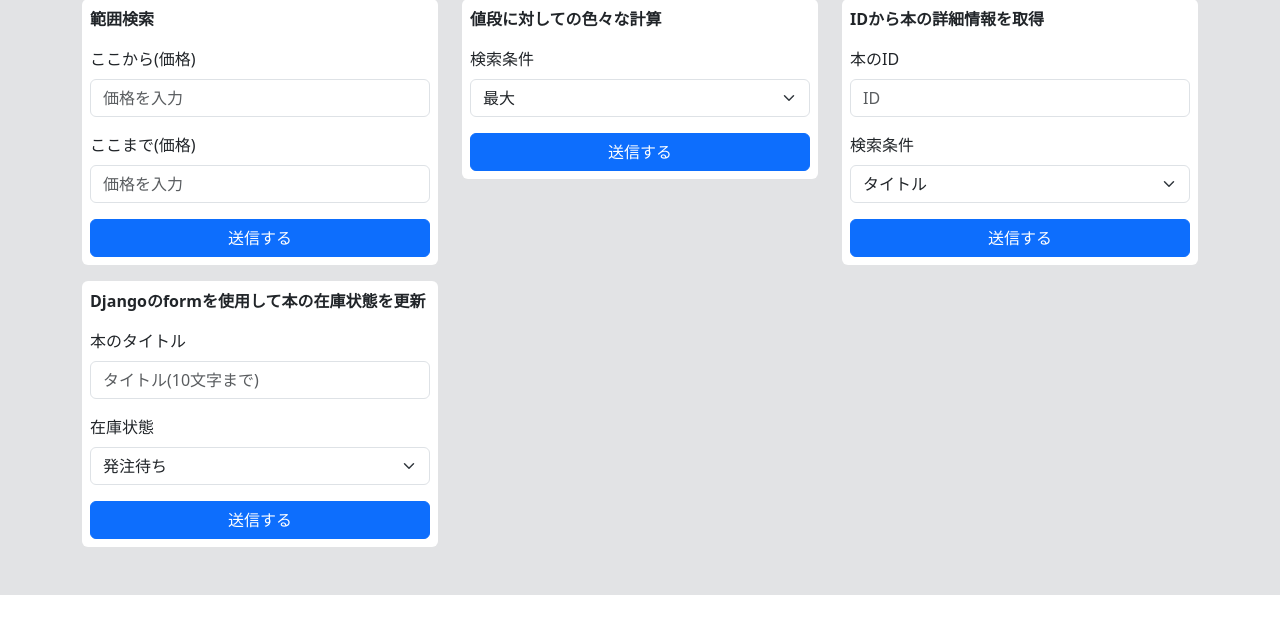
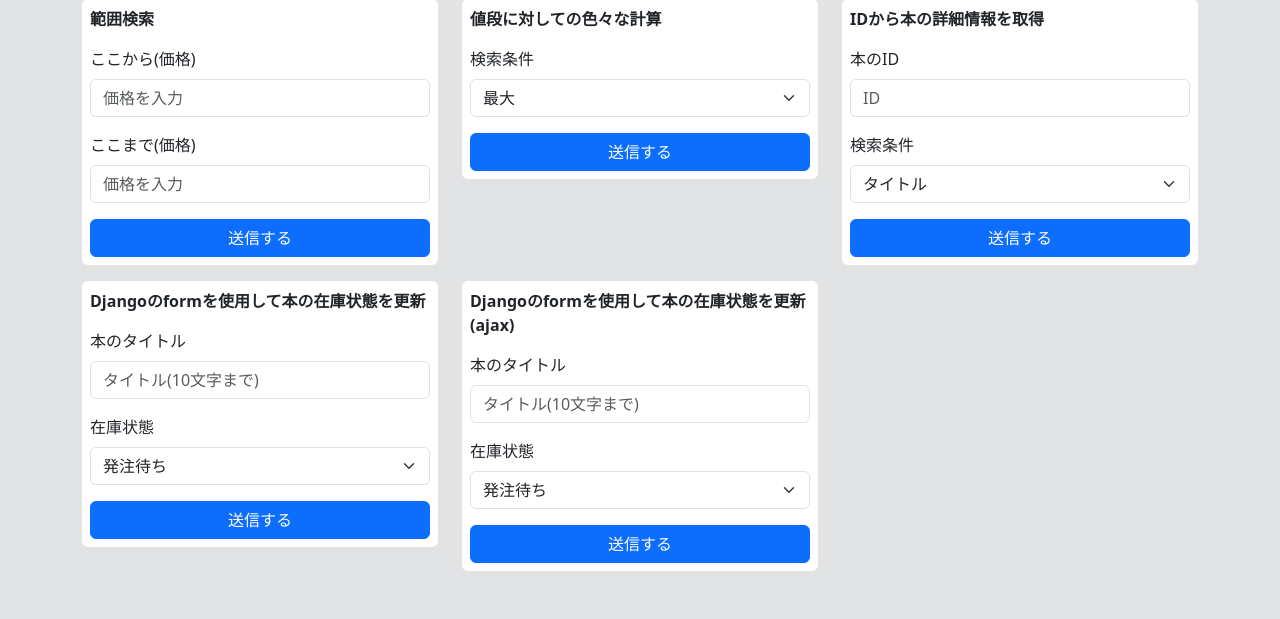
Before and after one commit to tsujiyuto-288/django, a Django app: page / in a window 1280 px wide. Shown: the part 1352-1971 px from the top of the page. Before the commit the page ends 1947 px from the top, so only its background shows below. Run offline with Django 4.2, Linux system fonts and the light colour scheme.

Commit message:
formについて少し追加

```diff
--- a/practice/accounts/views.py
+++ b/practice/accounts/views.py
@@ -350,3 +350,38 @@ def django_form_register(request):
     else:
         print("3")
         return redirect("test_open")
+
+
+def django_form_register_ajax(request):
+    if request.method == "POST":
+        title_form = TestForm(request.POST)
+        status_form = TestSelect(request.POST)
+
+        if title_form.is_valid() and status_form.is_valid():
+            valid_title = title_form.cleaned_data["book_title"]
+            valid_status = status_form.cleaned_data["book_status"]
+
+            print(valid_title)
+            print(valid_status)
+
+            book = Book.objects.filter(title=valid_title)
+
+            if book:
+                book.update(status=valid_status)
+                return JsonResponse(
+                    {
+                        "status": "success",
+                        "message": f"{valid_title}の状態を{valid_status}に更新しました",
+                    }
+                )
+            else:
+                return JsonResponse(
+                    {"status": "error", "message": f"{valid_title}は存在しません"}
+                )
+        else:
+            return JsonResponse(
+                {"status": "error", "message": "タイトルか在庫状態が空欄です"}
+            )
+
+    else:
+        return JsonResponse({"status": "error", "message": "無効なリクエストです"})
--- a/practice/practice/urls.py
+++ b/practice/practice/urls.py
@@ -66,4 +66,9 @@ urlpatterns = [
         accounts_views.django_form_register,
         name="django_form_register",
     ),
+    path(
+        "django/form/register/ajax/",
+        accounts_views.django_form_register_ajax,
+        name="django_form_register_ajax",
+    ),
 ]
--- a/practice/templates/test.html
+++ b/practice/templates/test.html
@@ -403,6 +403,21 @@
       </div>
     </div>
   </div>
+  <div class="col-md-4 mt-3" id="django_form_card_ajax">
+    <div class="card border-0">
+      <div class="card-body p-2">
+        <p class="fw-bold">Djangoのformを使用して本の在庫状態を更新(ajax)</p>
+        {% csrf_token %}
+        <label class="form-label">本のタイトル</label>
+        {{ input_form.book_title }}
+        <label class="form-label">在庫状態</label>
+        {{ select_form.book_status }}
+        <button type="submit" class="btn btn-primary w-100 register_btn">
+          送信する
+        </button>
+      </div>
+    </div>
+  </div>
 </div>
 {% endblock %}
 
@@ -410,17 +425,20 @@
 {% block js_content %}
 <script>
   $(document).ready(function () {
-    // // Django formを使用してみる。
-    // $("#django_form_card .register_btn").on("click", function () {
-    //   const book_title = $("#django_form_card .test_django").val();
-    //   $.ajax({
-    //     type: "POST",
-    //     data: { book_title: book_title },
-    //     headers: { "X-CSRFToken": "{{ csrf_token }}" },
-    //   }).done(function (response) {
-    //     alert(book_title + "を登録しました。");
-    //   });
-    // });
+    // Django formを使用してみる。
+    $("#django_form_card_ajax .register_btn").on("click", function () {
+      console.log("1");
+      const book_title = $("#django_form_card_ajax .book_title").val();
+      const book_status = $("#django_form_card_ajax .book_status").val();
+      $.ajax({
+        url: "{% url 'django_form_register_ajax' %}",
+        type: "POST",
+        data: { book_title: book_title, book_status: book_status },
+        headers: { "X-CSRFToken": "{{ csrf_token }}" },
+      }).done(function (response) {
+        if (response.status === "error") alert(response.message);
+      });
+    });
 
     // 本の在庫登録
     $("#stock .register_btn").on("click", function () {
@@ -667,11 +685,6 @@
         }
       });
     });
-
-    // ==== 他ページに遷移 ===
-    $("#study_dojo_2").on("click", function () {
-      window.location.href = "{% url 'test2_open' %}";
-    });
   });
 </script>
 <!-- prettier-ignore -->
```
